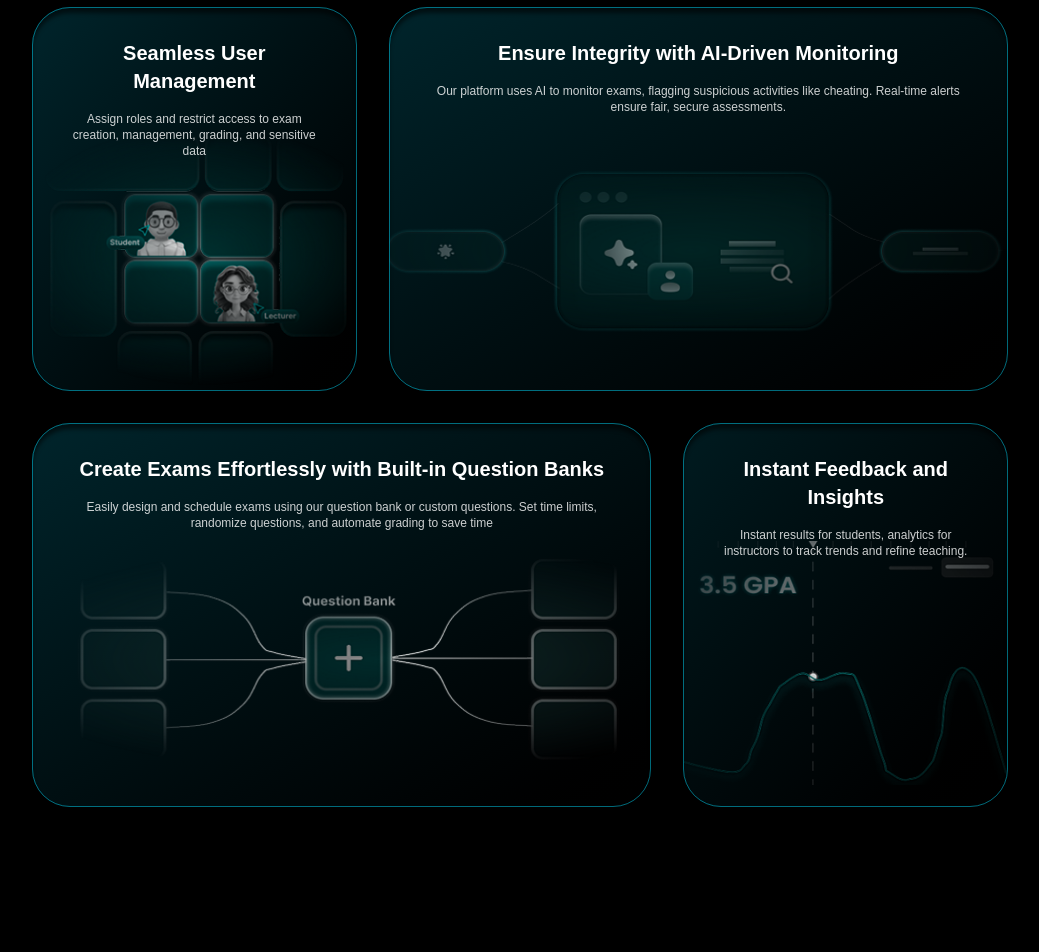
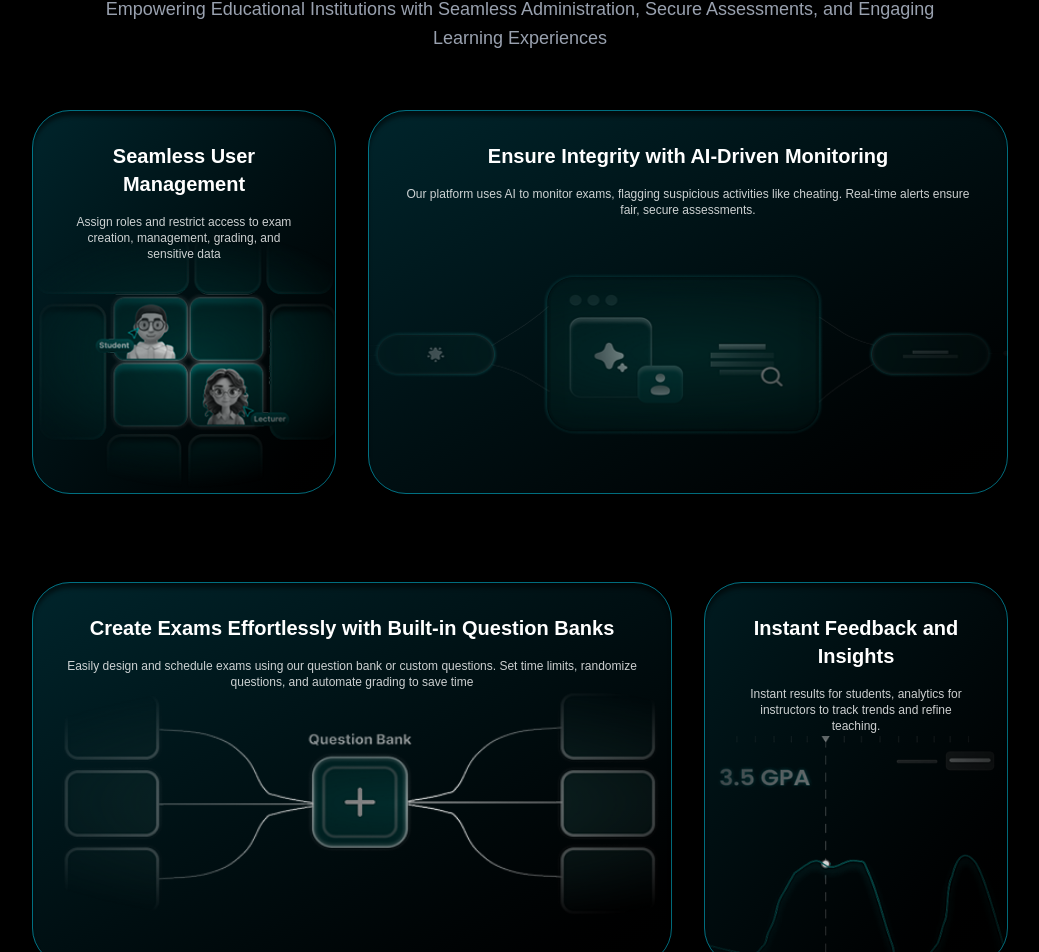
Before and after one commit to AgilWave/Examina-Frontend, a Next.js app: page / in a window 1280 px wide. Shown: the part 1097-2049 px from the top of the page, without its empty margins (120-1159 px from the left). Built offline with nearby package versions, Linux system fonts and the light colour scheme.

Commit message:
refactor(overall): fixed positioning issues

```diff
--- a/app/page.tsx
+++ b/app/page.tsx
@@ -2,7 +2,7 @@
 
 import HeroSection from "@/components/landing-page/hero-section/page";
 import Features from "@/components/landing-page/Features/page";
-import Footer from"@/components/landing-page/footer/page";
+import Footer from "@/components/landing-page/footer/page";
 import NavBar from "@/components/landing-page/navbar/page";
 import Process from "@/components/landing-page/process/page";
 import Benefits from "@/components/landing-page/benefits/page";
@@ -17,9 +17,10 @@ export default function LandingPage() {
       <main className="flex-1 flex w-full px-4 sm:px-6 md:px-8 lg:px-16 xl:px-32 mt-6 md:mt-10">
         <HeroSection />
       </main>
-          <div className="flex-1 w-full px-4 sm:px-6 md:px-8 lg:px-16 xl:px-32 mt-6 md:mt-10">
-      <Features />
-    </div>
+
+      <section className="flex-1 w-full px-4 sm:px-6 md:px-8 lg:px-16 xl:px-32 mt-6 md:mt-10">
+        <Features />
+      </section>
 
       <section className="flex-1 w-full px-4 sm:px-6 md:px-8 lg:px-16 xl:px-32 md:mt-10">
         <Process />
@@ -28,9 +29,10 @@ export default function LandingPage() {
       <section className="flex-1 w-full px-4 sm:px-6 md:px-8 lg:px-16 xl:px-32 md:mt-10">
         <Benefits />
       </section>
-       <div className="w-full px-4 sm:px-6 md:px-8 lg:px-16 xl:px-32 mt-6 md:mt-10">
-      <Footer />
-      </div>
+
+      <footer className="w-full px-4 sm:px-6 md:px-8 lg:px-16 xl:px-32 mt-6 md:mt-10">
+        <Footer />
+      </footer>
     </div>
   );
 }
--- a/components/landing-page/Features/page.tsx
+++ b/components/landing-page/Features/page.tsx
@@ -1,92 +1,115 @@
 import React from "react";
+import Image from "next/image";
+import userManagementIMG from "@/public/imgs/usermi.png";
+import monitoringIMG from "@/public/imgs/monitoring.png";
+import QBIMG from "@/public/imgs/qb.png";
+import InsightsIMG from "@/public/imgs/insights.png";
+import Tag from "../_components/tag";
 
 export default function FeaturesSection() {
   return (
     <section className="bg-black text-white py-16 px-6">
-      <div className="max-w-7xl mx-auto">
-        {/* Features pill */}
-        <div className="flex justify-center mb-4">
-          <div className="bg-cyan-900/30 text-cyan-400 px-6 py-2 rounded-full inline-block">
-            Features
+      <div className="max-w-6xl mx-auto flex flex-col items-center justify-center gap-14">
+        <div className="flex flex-col items-center justify-center gap-8 md:gap-11">
+          <Tag label="Features" />
+          <div className="flex flex-col items-center justify-center gap-4 md:gap-6">
+            <h2 className="text-white text-2xl md:text-4xl font-bold text-center">
+              Powerful Features Designed for Educational Institutions{" "}
+            </h2>
+            <p className="text-gray-400 text-sm md:text-lg font-normal text-center max-w-4xl mx-auto leading-relaxed">
+              Empowering Educational Institutions with Seamless Administration,
+              Secure Assessments, and Engaging Learning Experiences
+            </p>
           </div>
         </div>
 
-        {/* Main heading */}
-        <div className="text-center mb-16">
-          <h2 className="text-4xl font-bold">
-            Powerful Features Designed for Educational Institutions
-          </h2>
-        </div>
-
-        {/* Feature cards - first row */}
-        <div className="flex flex-col md:flex-row gap-8 mb-8">
-          {/* User Management Card */}
-          <div className="w-full md:w-96 h-96 relative bg-gradient-to-br from-cyan-500/20 to-black/15 hover:bg-gradient-to-tl hover:from-cyan-500/15 hover:to-black/20 rounded-[38px] shadow-[0px_0px_10px_0px_rgba(38,254,253,0.4)] hover:shadow-[0px_0px_12px_0px_rgba(38,254,253,0.5)] shadow-[inset_0px_6px_4.4px_0px_rgba(0,0,0,0.57)] outline outline-[1.5px] outline-offset-[-1.5px] outline-cyan-400/50 hover:outline-cyan-400/70 overflow-hidden transition-all duration-300 ease-in-out hover:-translate-y-2">
-            <img
-              className="w-full h-96 object-cover object-center"
-              src="/imgs/usermi.png"
-              alt="User Management"
-            />
-            <div className="absolute left-0 top-0 w-full h-full p-8 flex flex-col">
-              <div className="text-center text-white text-xl font-bold ">
-                Seamless User Management
-              </div>
-              <div className="mt-4 text-center text-white/80 text-xs font-normal ">
-                Assign roles and restrict access to exam creation, management, grading, and sensitive data
+        <div className="grid grid-cols-1 md:grid-cols-12 gap-8 mb-8">
+          <div className="md:col-span-4 h-96 relative bg-gradient-to-br from-cyan-500/20 to-black/15 hover:bg-gradient-to-tl hover:from-cyan-500/15 hover:to-black/20 rounded-[38px] shadow-[0px_0px_10px_0px_rgba(38,254,253,0.4)] hover:shadow-[0px_0px_12px_0px_rgba(38,254,253,0.5)] shadow-[inset_0px_6px_4.4px_0px_rgba(0,0,0,0.57)] outline outline-[1.5px] outline-offset-[-1.5px] outline-cyan-400/50 hover:outline-cyan-400/70 overflow-hidden transition-all duration-300 ease-in-out hover:-translate-y-2">
+            <div className="relative w-full h-full">
+              <Image
+                className="w-full h-full object-cover"
+                src={userManagementIMG}
+                alt="User Management"
+                width={400}
+                height={400}
+              />
+              <div className="absolute inset-0 flex flex-col justify-start p-8">
+                <div className="text-center text-white text-xl font-bold mb-4">
+                  Seamless User Management
+                </div>
+                <div className="text-center text-white/80 text-xs font-normal">
+                  Assign roles and restrict access to exam creation, management,
+                  grading, and sensitive data
+                </div>
               </div>
             </div>
           </div>
 
-          {/* AI Monitoring Card */}
-          <div className="w-full md:w-[733px] h-96 relative bg-gradient-to-br from-cyan-500/20 to-black/15 hover:bg-gradient-to-tl hover:from-cyan-500/15 hover:to-black/20 rounded-[38px] shadow-[0px_0px_10px_0px_rgba(38,254,253,0.4)] hover:shadow-[0px_0px_12px_0px_rgba(38,254,253,0.5)] shadow-[inset_0px_6px_4.4px_0px_rgba(0,0,0,0.57)] outline outline-[1.5px] outline-offset-[-1.5px] outline-cyan-400/50 hover:outline-cyan-400/70 overflow-hidden transition-all duration-300 ease-in-out hover:-translate-y-2">
-            <img
-              className="w-full h-full object-cover"
-              src="/imgs/monitoring.png"
-              alt="AI Monitoring"
-            />
-            <div className="absolute left-0 top-0 w-full h-full p-8 flex flex-col">
-              <div className="text-center text-white text-xl font-bold ">
-                Ensure Integrity with AI-Driven Monitoring
-              </div>
-              <div className="mt-4 text-center text-white/80 text-xs font-normal  max-w-[653px] mx-auto">
-                Our platform uses AI to monitor exams, flagging suspicious activities like cheating. Real-time alerts ensure fair, secure assessments.
+          <div className="md:col-span-8 h-96 relative bg-gradient-to-br from-cyan-500/20 to-black/15 hover:bg-gradient-to-tl hover:from-cyan-500/15 hover:to-black/20 rounded-[38px] shadow-[0px_0px_10px_0px_rgba(38,254,253,0.4)] hover:shadow-[0px_0px_12px_0px_rgba(38,254,253,0.5)] shadow-[inset_0px_6px_4.4px_0px_rgba(0,0,0,0.57)] outline outline-[1.5px] outline-offset-[-1.5px] outline-cyan-400/50 hover:outline-cyan-400/70 overflow-hidden transition-all duration-300 ease-in-out hover:-translate-y-2">
+            <div className="relative w-full h-full">
+              <Image
+                className="w-full h-full object-cover"
+                src={monitoringIMG}
+                alt="AI Monitoring"
+                width={400}
+                height={400}
+              />
+              <div className="absolute inset-0 flex flex-col justify-start p-8">
+                <div className="text-center text-white text-xl font-bold mb-4">
+                  Ensure Integrity with AI-Driven Monitoring
+                </div>
+                <div className="text-center text-white/80 text-xs font-normal mx-auto max-w-3xl">
+                  Our platform uses AI to monitor exams, flagging suspicious
+                  activities like cheating. Real-time alerts ensure fair, secure
+                  assessments.
+                </div>
               </div>
             </div>
           </div>
         </div>
 
-        {/* Feature cards - second row */}
-        <div className="flex flex-col md:flex-row gap-8">
-          {/* Question Banks Card */}
-          <div className="w-full md:w-[733px] h-96 relative bg-gradient-to-br from-cyan-500/20 to-black/15 hover:bg-gradient-to-tl hover:from-cyan-500/15 hover:to-black/20 rounded-[38px] shadow-[0px_0px_10px_0px_rgba(38,254,253,0.4)] hover:shadow-[0px_0px_12px_0px_rgba(38,254,253,0.5)] shadow-[inset_0px_6px_4.4px_0px_rgba(0,0,0,0.57)] outline outline-[1.5px] outline-offset-[-1.5px] outline-cyan-400/50 hover:outline-cyan-400/70 overflow-hidden transition-all duration-300 ease-in-out hover:-translate-y-2">
-            <img
-              className="w-full h-80 object-cover absolute bottom-0"
-              src="/imgs/qb.png"
-              alt="Question Banks"
-            />
-            <div className="absolute left-0 top-0 w-full h-full p-8 flex flex-col">
-              <div className="text-center text-white text-xl font-bold ">
-                Create Exams Effortlessly with Built-in Question Banks
-              </div>
-              <div className="mt-4 text-center text-white/80 text-xs font-normal  max-w-[652px] mx-auto">
-                Easily design and schedule exams using our question bank or custom questions. Set time limits, randomize questions, and automate grading to save time
+        <div className="grid grid-cols-1 md:grid-cols-12 gap-8">
+          <div className="md:col-span-8 h-96 relative bg-gradient-to-br from-cyan-500/20 to-black/15 hover:bg-gradient-to-tl hover:from-cyan-500/15 hover:to-black/20 rounded-[38px] shadow-[0px_0px_10px_0px_rgba(38,254,253,0.4)] hover:shadow-[0px_0px_12px_0px_rgba(38,254,253,0.5)] shadow-[inset_0px_6px_4.4px_0px_rgba(0,0,0,0.57)] outline outline-[1.5px] outline-offset-[-1.5px] outline-cyan-400/50 hover:outline-cyan-400/70 overflow-hidden transition-all duration-300 ease-in-out hover:-translate-y-2">
+            <div className="relative w-full h-full">
+              <Image
+                className="w-full h-full object-cover pt-20 md:pt-8"
+                src={QBIMG}
+                alt="Question Banks"
+                width={400}
+                height={400}
+              />
+              <div className="absolute inset-0 flex flex-col justify-start p-8">
+                <div className="text-center text-white text-xl font-bold mb-4">
+                  Create Exams Effortlessly with Built-in Question Banks
+                </div>
+                <div className="text-center text-white/80 text-xs font-normal mx-auto max-w-3xl">
+                  Easily design and schedule exams using our question bank or
+                  custom questions. Set time limits, randomize questions, and
+                  automate grading to save time
+                </div>
               </div>
             </div>
           </div>
 
-          {/* Insights Card */}
-          <div className="w-full md:w-96 h-96 relative bg-gradient-to-br from-cyan-500/15 to-black/20 hover:bg-gradient-to-tl hover:from-cyan-500/15 hover:to-black/20 rounded-[38px] shadow-[0px_0px_10px_0px_rgba(38,254,253,0.4)] hover:shadow-[0px_0px_12px_0px_rgba(38,254,253,0.5)] shadow-[inset_0px_6px_4.4px_0px_rgba(0,0,0,0.57)] outline outline-[1.5px] outline-offset-[-1.5px] outline-cyan-400/50 hover:outline-cyan-400/70 overflow-hidden transition-all duration-300 ease-in-out hover:-translate-y-2">
-            <img
-              className="w-full h-72 object-contain absolute bottom-0"
-              src="/imgs/insights.png"
-              alt="Insights"
-            />
-            <div className="absolute left-0 top-0 w-full h-full p-8 flex flex-col">
-              <div className="text-center text-white text-xl font-bold ">
-                Instant Feedback and Insights
+          <div className="md:col-span-4 h-96 relative bg-gradient-to-br from-cyan-500/15 to-black/20 hover:bg-gradient-to-tl hover:from-cyan-500/15 hover:to-black/20 rounded-[38px] shadow-[0px_0px_10px_0px_rgba(38,254,253,0.4)] hover:shadow-[0px_0px_12px_0px_rgba(38,254,253,0.5)] shadow-[inset_0px_6px_4.4px_0px_rgba(0,0,0,0.57)] outline outline-[1.5px] outline-offset-[-1.5px] outline-cyan-400/50 hover:outline-cyan-400/70 overflow-hidden transition-all duration-300 ease-in-out hover:-translate-y-2">
+            <div className="relative w-full h-full">
+              <div className="absolute bottom-0 w-full">
+                <Image
+                  className="w-full h-full object-cover"
+                  src={InsightsIMG}
+                  alt="Insights"
+                  width={400}
+                  height={400}
+                />
               </div>
-              <div className="mt-4 text-center text-white/80 text-xs font-normal ">
-                Instant results for students, analytics for instructors to track trends and refine teaching.
+              <div className="absolute inset-0 flex flex-col justify-start p-8">
+                <div className="text-center text-white text-xl font-bold mb-4">
+                  Instant Feedback and Insights
+                </div>
+                <div className="text-center text-white/80 text-xs font-normal">
+                  Instant results for students, analytics for instructors to
+                  track trends and refine teaching.
+                </div>
               </div>
             </div>
           </div>
--- a/package.json
+++ b/package.json
@@ -10,6 +10,7 @@
   },
   "dependencies": {
     "examina-frontend": "file:",
+    "gsap": "^3.12.7",
     "next": "^15.2.2",
     "react": "^19.0.0",
     "react-dom": "^19.0.0",
```
Also changed, not shown: components/landing-page/benefits/page.tsx (+24 -24 lines), 1 other file (tests, documents, lock files or other folders).
